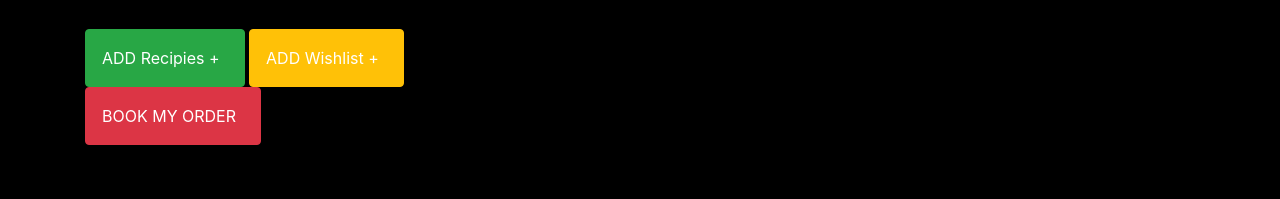
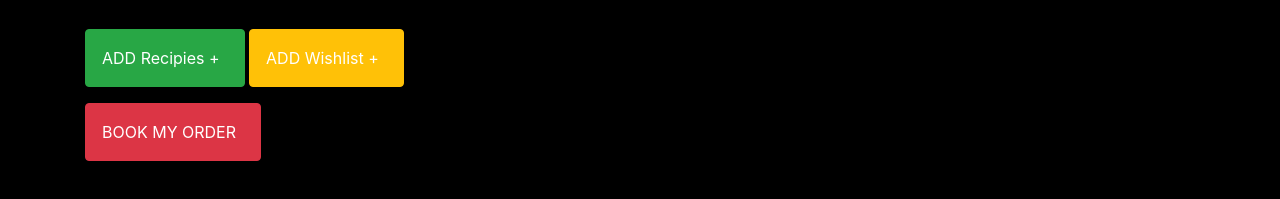
Before and after one commit to blessedrajp/E-Restaurant, a plain HTML site: page wishlist.html in a window 1280 px wide. Shown: the part 537-736 px from the top of the page. Drawn offline with nearby package versions, Linux system fonts and the light colour scheme.

Commit message:
modified wishlist

```diff
--- a/wishlist.html
+++ b/wishlist.html
@@ -127,7 +127,7 @@
         <button type="button" class="btn btn-success text-center pr-4 p-3"> <a href="addproduct.html" style="color: white; text-decoration: none;">ADD Recipies +</a> </button>
         <button type="button" class="btn btn-warning text-center pr-4 p-3"> <a href="index.html" style="color: white; text-decoration: none;">ADD Wishlist +</a></button>
         </div>
-        <button type="button" class="btn btn-danger text-center pr-4 p-3" onclick="submit()"> <a href="index.html" style="color: white; text-decoration: none;">BOOK MY ORDER</a></button>
+        <button type="button" class="btn btn-danger text-center pr-4 p-3 mt-3" onclick="submit()"> <a href="index.html" style="color: white; text-decoration: none;">BOOK MY ORDER</a></button>
         </div>
 
       </div>
```
